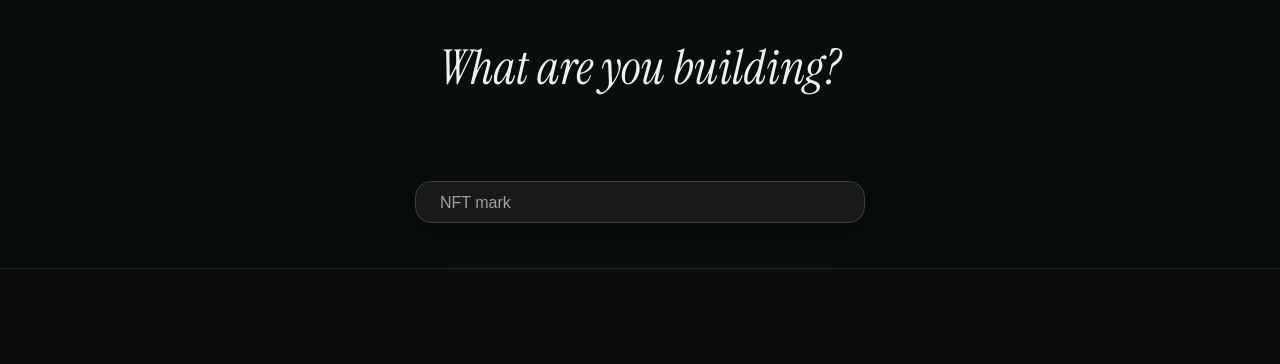
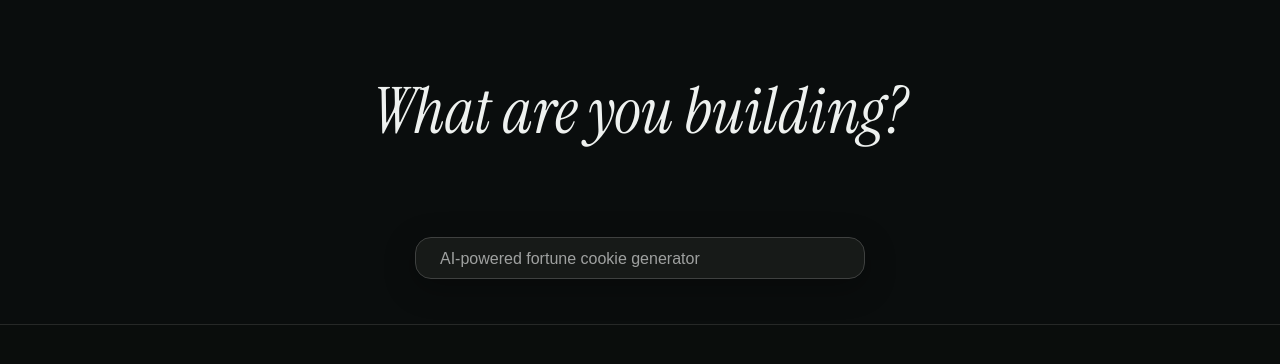
Before and after one commit to rtbarnes/what-are-you-building, a React (Vite) app: page / in a window 1280 px wide. Shown: the top 364 px of the page. Built offline with nearby package versions, Linux system fonts and the light colour scheme.

Commit message:
fix cycling

```diff
--- a/src/chat/Chat.module.css
+++ b/src/chat/Chat.module.css
@@ -10,9 +10,10 @@
 
 .header {
   padding: var(--space-3xl) var(--space-lg);
+  margin-top: var(--space-3xl);
   font-family: "Instrument Serif", serif;
-  font-size: 3rem;
-  font-weight: 400;
+  font-size: 4rem;
+  font-weight: 500;
   font-style: italic;
   text-align: center;
 }
--- a/src/chat/MessageInput.tsx
+++ b/src/chat/MessageInput.tsx
@@ -14,7 +14,7 @@ export function MessageInput({
   onSubmit,
   disabled,
 }: MessageInputProps) {
-  const placeholder = useCyclingPlaceholder(2000);
+  const placeholder = useCyclingPlaceholder();
 
   return (
     <form
--- a/src/chat/useCyclingPlaceholder.ts
+++ b/src/chat/useCyclingPlaceholder.ts
@@ -14,7 +14,7 @@ const sillyOptions = [
 ];
 
 export function useCyclingPlaceholder(
-  intervalMs: number = 2000,
+  intervalMs: number = 3000,
   typewriterSpeed: number = 50
 ) {
   const [currentIndex, setCurrentIndex] = useState(0);
```
